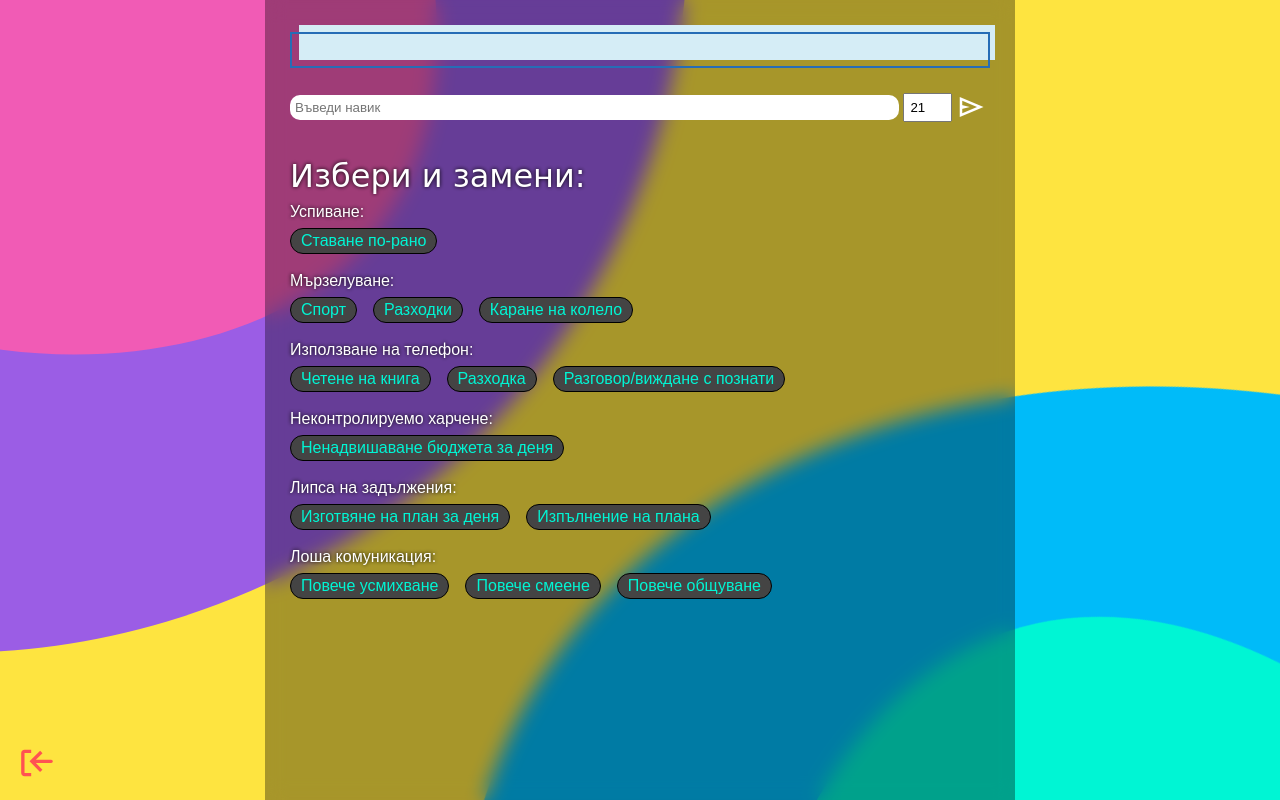
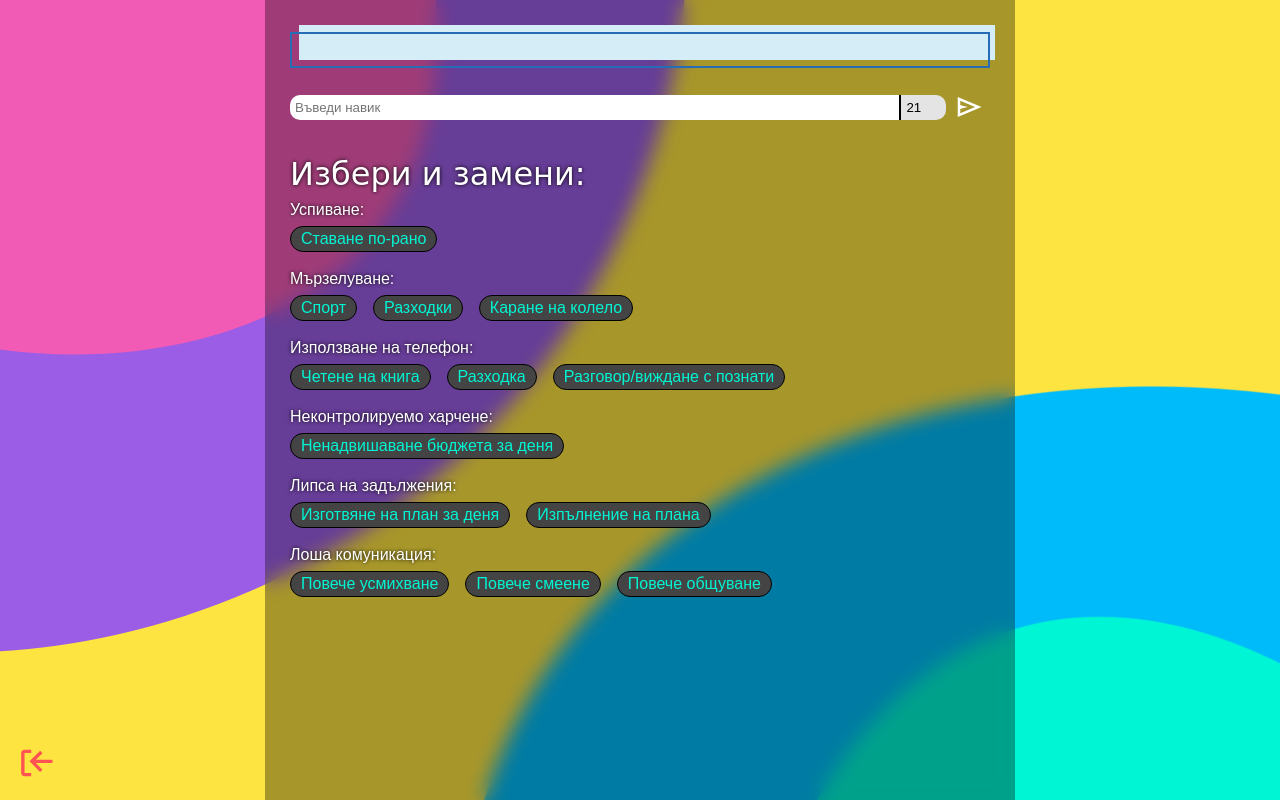
Before and after one commit to VencislavManoilov/HabitTrackr, a website: page public/home.html in a window 1280 px wide. Drawn offline with nearby package versions, Linux system fonts and the light colour scheme; no server answers; a web font is replaced by a local one.

Commit message:
Changed the habit input design

```diff
--- a/public/css/home.css
+++ b/public/css/home.css
@@ -159,7 +159,7 @@
 
 #add input:first-child {
     width: calc(87% - 10px);
-    border-radius: 10px;
+    border-radius: 10px 0 0 10px;
     border: none;
     padding: 5px;
 }
@@ -167,6 +167,14 @@
 #add input {
     width: 5%;
     padding: 5px;
+    border-radius: 0 10px 10px 0;
+    border: none;
+}
+
+#add input[type=number] {
+    transform: translate(-4px, 0);
+    border-left: 2px solid black;
+    background-color: #e4e4e4;
 }
 
 #add button {
```
